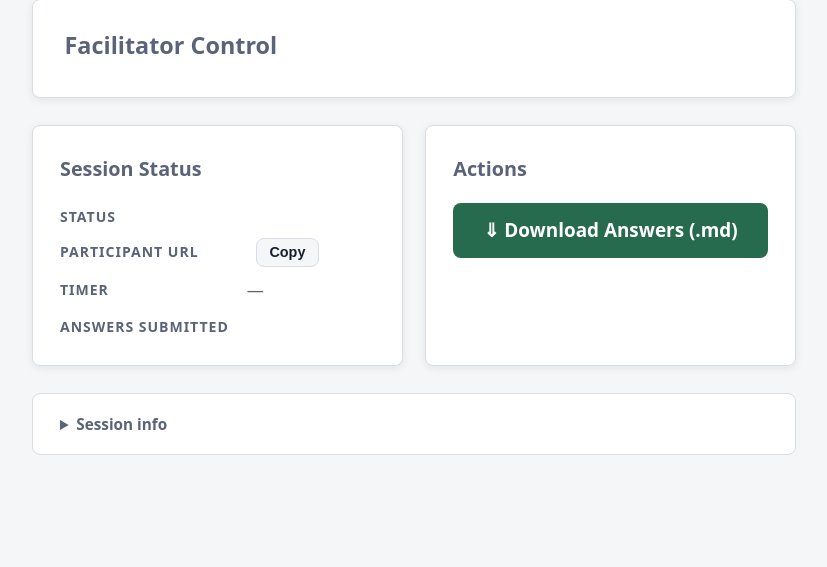
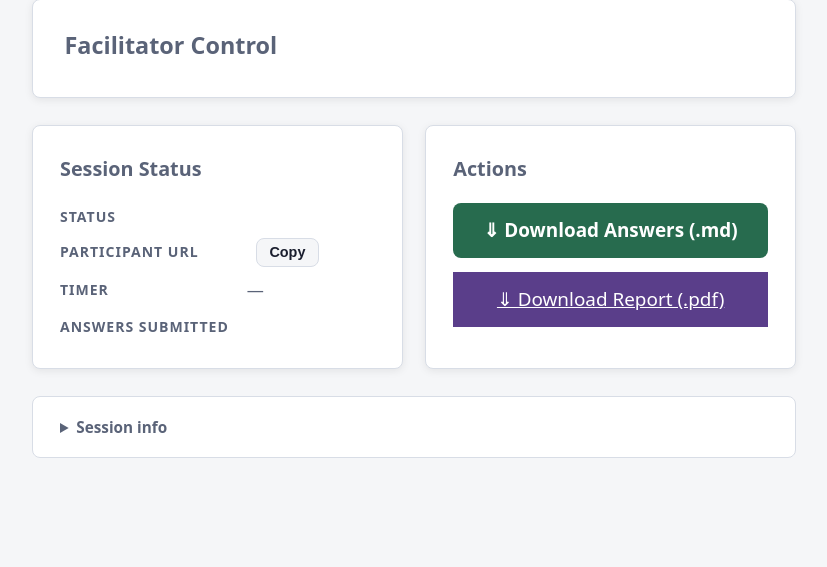
Before and after one commit to andydavidson/think-write-share, a FastAPI app: template templates/admin.html in a window 1280 px wide. Shown: the part 95-662 px from the top of the page, without its empty margins (226-1053 px from the left). Run offline with FastAPI, Linux system fonts and the light colour scheme; the template is opened without the code that fills it, so the values that code supplies are empty.

Commit message:
offer a pdf download of the submission

```diff
--- a/app.py
+++ b/app.py
@@ -19,7 +19,7 @@ from datetime import datetime, timezone
 from threading import Lock
 from typing import Optional
 
-from fastapi import FastAPI, Form, HTTPException, Request
+from fastapi import FastAPI, Form, HTTPException, Request, Response
 from fastapi.responses import (
     HTMLResponse,
     JSONResponse,
@@ -327,6 +327,33 @@ async def download_answers(slug: str, admin_token: str):
     )
 
 
+@app.get("/admin/{slug}/{admin_token}/download.pdf")
+async def download_pdf(slug: str, admin_token: str):
+    session = db.get_session(slug)
+    if session is None or not secrets.compare_digest(session["admin_token"], admin_token):
+        raise HTTPException(status_code=404, detail="Session not found.")
+
+    answers = db.get_answers(slug)
+
+    def fmt_ts(ts) -> str:
+        if ts is None:
+            return "\u2014"
+        return datetime.fromtimestamp(ts, tz=timezone.utc).strftime("%Y-%m-%d %H:%M UTC")
+
+    from pdf_export import generate_pdf
+    pdf_bytes = generate_pdf(
+        session, answers,
+        fmt_ts(session["created_at"]),
+        fmt_ts(session["closed_at"]),
+    )
+
+    return Response(
+        content=pdf_bytes,
+        media_type="application/pdf",
+        headers={"Content-Disposition": f'attachment; filename="tws-{slug}.pdf"'},
+    )
+
+
 # ---------------------------------------------------------------------------
 # API endpoints
 # ---------------------------------------------------------------------------
--- a/requirements.txt
+++ b/requirements.txt
@@ -4,3 +4,4 @@ jinja2>=3.1.0
 python-multipart>=0.0.12
 itsdangerous>=2.2.0
 aiofiles>=24.1.0
+reportlab>=4.0
--- a/static/style.css
+++ b/static/style.css
@@ -168,6 +168,8 @@ textarea { resize: vertical; }
 .btn-danger:hover   { background: var(--danger-dk); }
 .btn-download { background: var(--success); color: #fff; }
 .btn-download:hover { background: #1e5a3e; color: #fff; }
+.btn-pdf  { background: #5a3e8a; color: #fff; }
+.btn-pdf:hover  { background: #432e68; color: #fff; }
 .btn-large  { font-size: 1.05rem; padding: .7rem 1.6rem; }
 .btn-small  { font-size: .8rem; padding: .3rem .7rem; }
 .btn-action { width: 100%; margin-bottom: .75rem; text-align: center; }
--- a/templates/admin.html
+++ b/templates/admin.html
@@ -77,6 +77,11 @@
           &#8659; Download Answers (.md)
         </a>
 
+        <a href="/admin/{{ session.slug }}/{{ admin_token }}/download.pdf"
+           class="btn-pdf btn-large btn-action">
+          &#8659; Download Report (.pdf)
+        </a>
+
       </div>
     </section>
 
```
Also changed, not shown: tests/test_api.py (+47 -0 lines).
